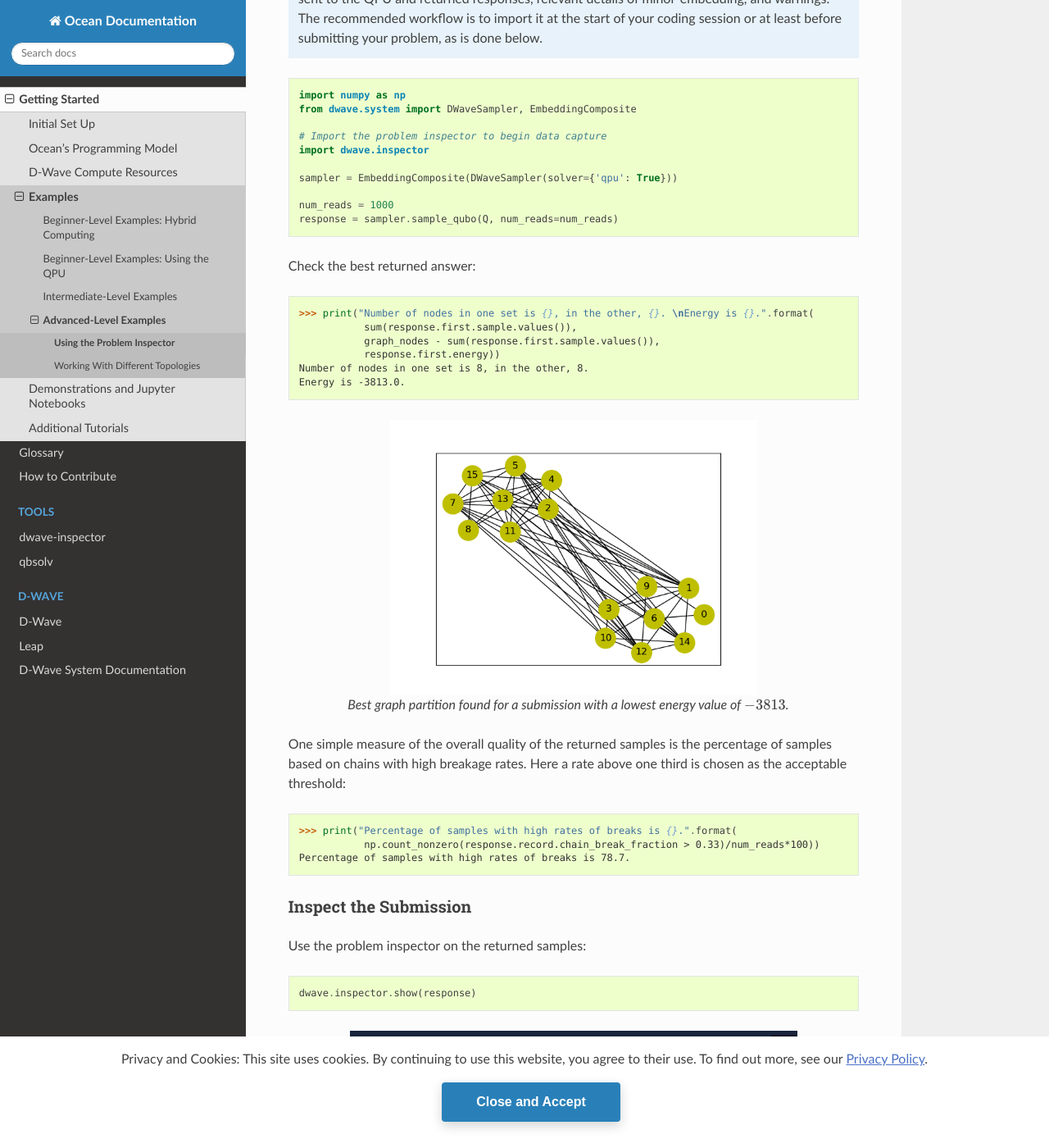
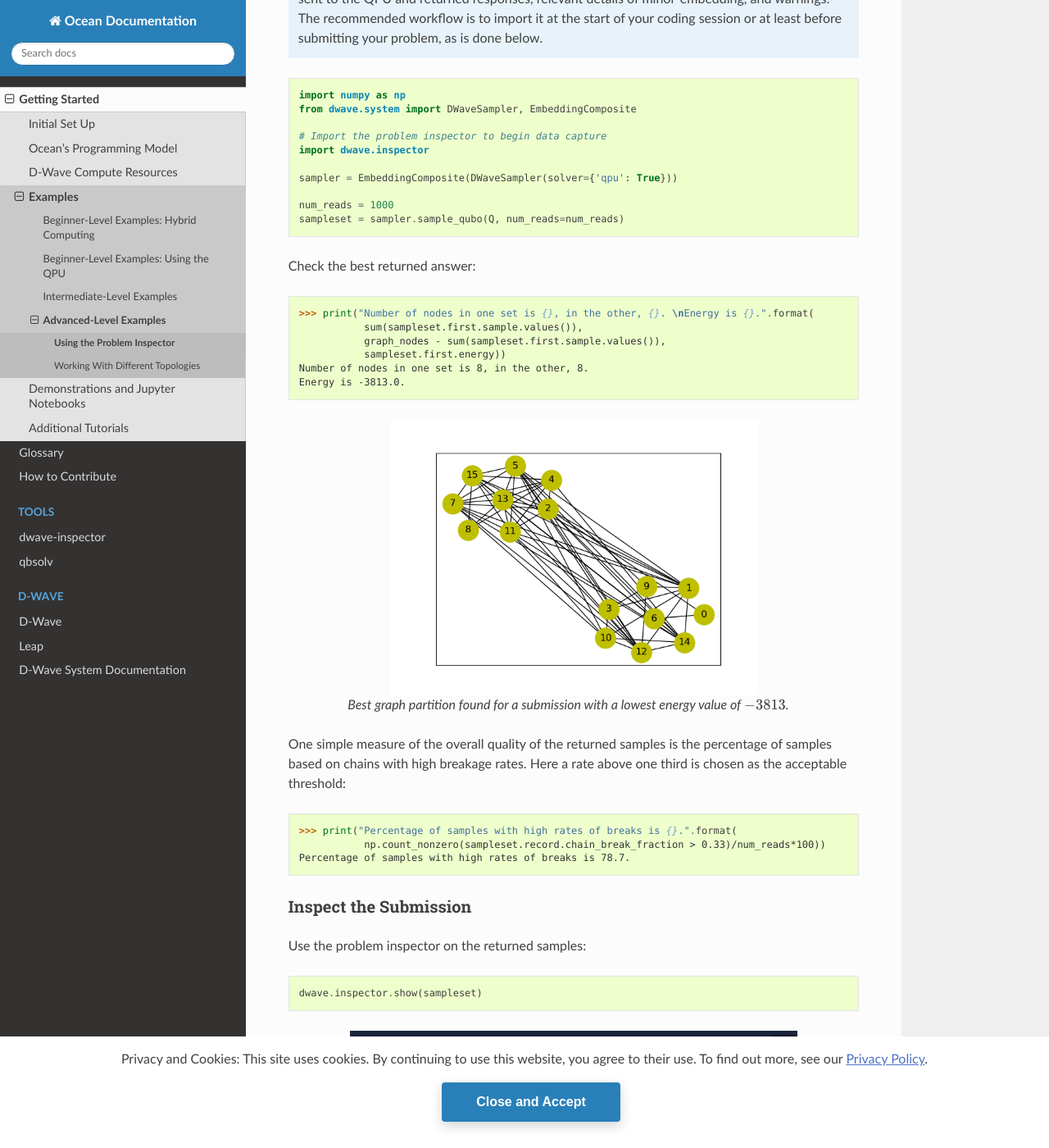
Before and after one commit to dwavesystems/dwave-ocean-sdk, a Sphinx documentation site: the page built from docs/examples/inspector_graph_partitioning.rst, in a window 1280 px wide and 1400 px high, scrolled down 2146 px. Shown: the whole window at 82% size. Built offline with Sphinx 7.4.7 and the Read the Docs theme 2.0.0, drawn with Linux system fonts in a browser that asks for light colours; pages that are not in the unit, such as notebooks, are missing from menus; the version number could not be read and is left out; some of the changed text lies outside the part shown.

Commit message:
Update for review from @randomir

```diff
--- a/docs/examples/inspector_graph_partitioning.rst
+++ b/docs/examples/inspector_graph_partitioning.rst
@@ -29,7 +29,7 @@ Solution Steps
 
 The :ref:`solving_problems` section describes the process of solving problems on the quantum
 computer in two steps: (1) Formulate the problem as a :term:`binary quadratic model` (BQM)
-and (2) Solve the BQM with a D-wave system or classical :term:`sampler`. In this example,
+and (2) Solve the BQM with a D-Wave system or classical :term:`sampler`. In this example,
 a :term:`QUBO` is formulated with simple math, the problem is submitted naively to
 the QPU, its minor embedding examined using the problem inspector, and the
 submission improved.
@@ -112,14 +112,14 @@ Solve the Problem by Sampling
     sampler = EmbeddingComposite(DWaveSampler(solver={'qpu': True}))
 
     num_reads = 1000
-    response = sampler.sample_qubo(Q, num_reads=num_reads)
+    sampleset = sampler.sample_qubo(Q, num_reads=num_reads)
 
 Check the best returned answer:
 
 >>> print("Number of nodes in one set is {}, in the other, {}. \nEnergy is {}.".format(
-           sum(response.first.sample.values()),
-           graph_nodes - sum(response.first.sample.values()),
-           response.first.energy))
+           sum(sampleset.first.sample.values()),
+           graph_nodes - sum(sampleset.first.sample.values()),
+           sampleset.first.energy))
 Number of nodes in one set is 8, in the other, 8.
 Energy is -3813.0.
 
@@ -136,7 +136,7 @@ of samples based on chains with high breakage rates. Here a rate above one third
 as the acceptable threshold:
 
 >>> print("Percentage of samples with high rates of breaks is {}.".format(
-           np.count_nonzero(response.record.chain_break_fraction > 0.33)/num_reads*100))
+           np.count_nonzero(sampleset.record.chain_break_fraction > 0.33)/num_reads*100))
 Percentage of samples with high rates of breaks is 78.7.
 
 Inspect the Submission
@@ -146,7 +146,7 @@ Use the problem inspector on the returned samples:
 
 .. code-block:: python
 
-    dwave.inspector.show(response)
+    dwave.inspector.show(sampleset)
 
 .. figure:: ../_static/inspector_rand_geom_broken_chains.png
    :name: InspectorRandGeomBrokenChains
@@ -173,7 +173,7 @@ code example, the problem is resubmitted using a higher chain strength:
 
 .. code-block:: python
 
-    response = sampler.sample_qubo(Q, num_reads=num_reads, chain_strength=1000)
+    sampleset = sampler.sample_qubo(Q, num_reads=num_reads, chain_strength=1000)
 
 Check the best returned answer and percentage of samples based on chains with breakage
 rates of over 33 percent. Results will vary due to the probabilistic nature of the
@@ -181,14 +181,14 @@ quantum computer and its integrated control errors (ICE), but in this case the s
 submission had a lower minimum energy and no samples based on high rates of broken chains.
 
 >>> print("Number of nodes in one set is {}, in the other, {}. \nEnergy is {}.".format(
-           sum(response.first.sample.values()),
-           graph_nodes - sum(response.first.sample.values()),
-           response.first.energy))
+           sum(sampleset.first.sample.values()),
+           graph_nodes - sum(sampleset.first.sample.values()),
+           sampleset.first.energy))
 Number of nodes in one set is 8, in the other, 8.
 Energy is -3815.0.
 ...
 >>> print("Percentage of samples with high rates of breaks is {}.".format(
-           np.count_nonzero(response.record.chain_break_fraction > 0.33)/num_reads*100))
+           np.count_nonzero(sampleset.record.chain_break_fraction > 0.33)/num_reads*100))
 Percentage of samples with high rates of breaks is 0.0.
 
 .. figure:: ../_static/inspector_rand_geom_sol_1000.png
@@ -203,7 +203,7 @@ If you again use the problem inspector on the returned samples, you see the impr
 
 .. code-block:: python
 
-    dwave.inspector.show(response)
+    dwave.inspector.show(sampleset)
 
 
 .. figure:: ../_static/inspector_rand_geom_no_broken_chains.png
@@ -235,21 +235,21 @@ enables the problem to be represented more accurately on the QPU.
 
 .. code-block:: python
 
-    response = sampler.sample_qubo(Q, num_reads=num_reads, chain_strength=300)
+    sampleset = sampler.sample_qubo(Q, num_reads=num_reads, chain_strength=300)
 
 Below is one run of a few iterations of adjusting chain strength. Notice that the
 acceptable rate of chain breaks was set lower, to breakage rates of over 5
 percent.
 
 >>> print("Number of nodes in one set is {}, in the other, {}. \nEnergy is {}.".format(
-           sum(response.first.sample.values()),
-           graph_nodes - sum(response.first.sample.values()),
-           response.first.energy))
+           sum(sampleset.first.sample.values()),
+           graph_nodes - sum(sampleset.first.sample.values()),
+           sampleset.first.energy))
 Number of nodes in one set is 8, in the other, 8.
 Energy is -3817.0.
 ...
 >>> print("Percentage of samples with >5 percent chain breaks is {}.".format(
-           np.count_nonzero(response.record.chain_break_fraction > 0.05)/num_reads*100))
+           np.count_nonzero(sampleset.record.chain_break_fraction > 0.05)/num_reads*100))
 Percentage of samples with >5 percent chain breaks is 1.7000000000000002.
 
 The result of the shown submission, with a chain strength of :math:`300`, still had
```
